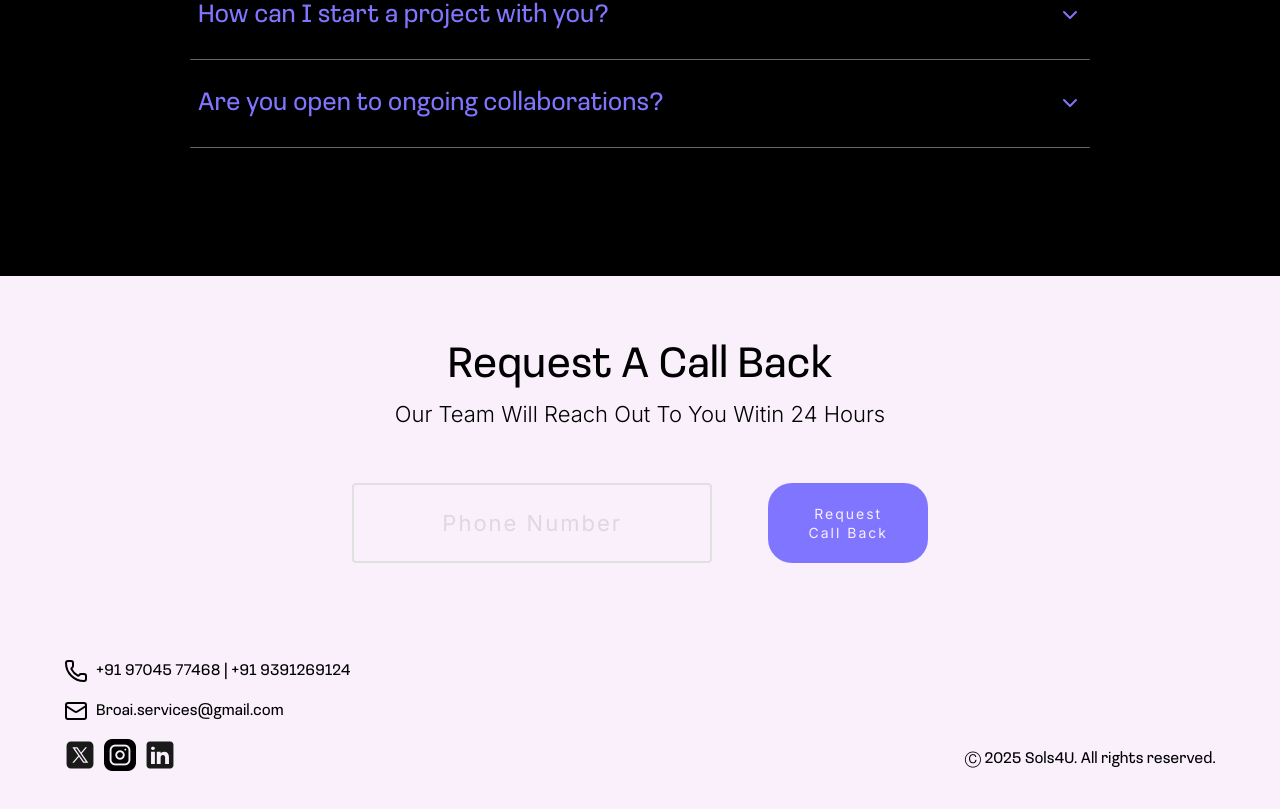
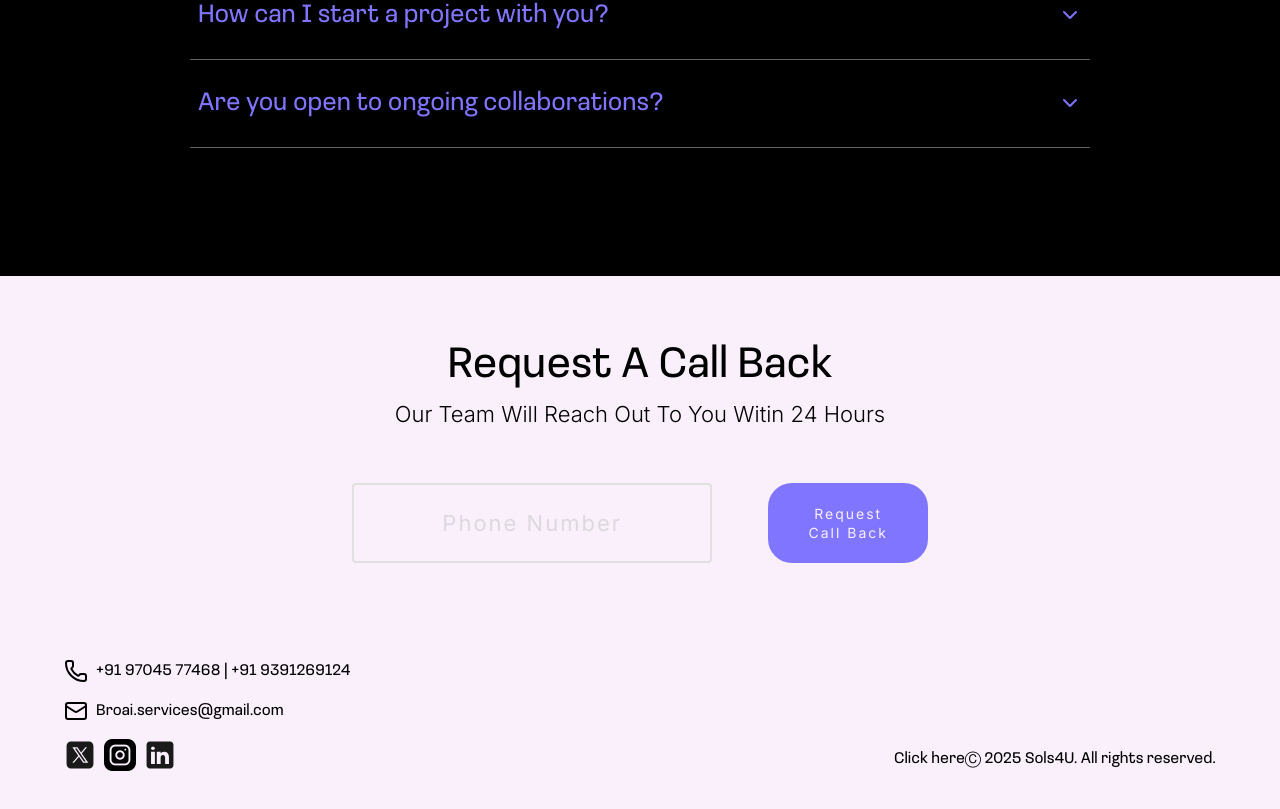
Before and after one commit to Mohfazam/Sol4U, a Next.js app: page / in a window 1280 px wide. Shown: the part 3125-3934 px from the top of the page. Built offline with nearby package versions, Linux system fonts and the light colour scheme.

Commit message:
Add 404 link to Footer component

```diff
--- a/src/Components/Footer.tsx
+++ b/src/Components/Footer.tsx
@@ -69,6 +69,7 @@ const Footer = () => {
 
 
         <div className="pt-22">
+          <a href="/this-page-does-not-exist-404">Click here</a>
           Ⓒ 2025 Sols4U. All rights reserved.
         </div>
       </div>
```
